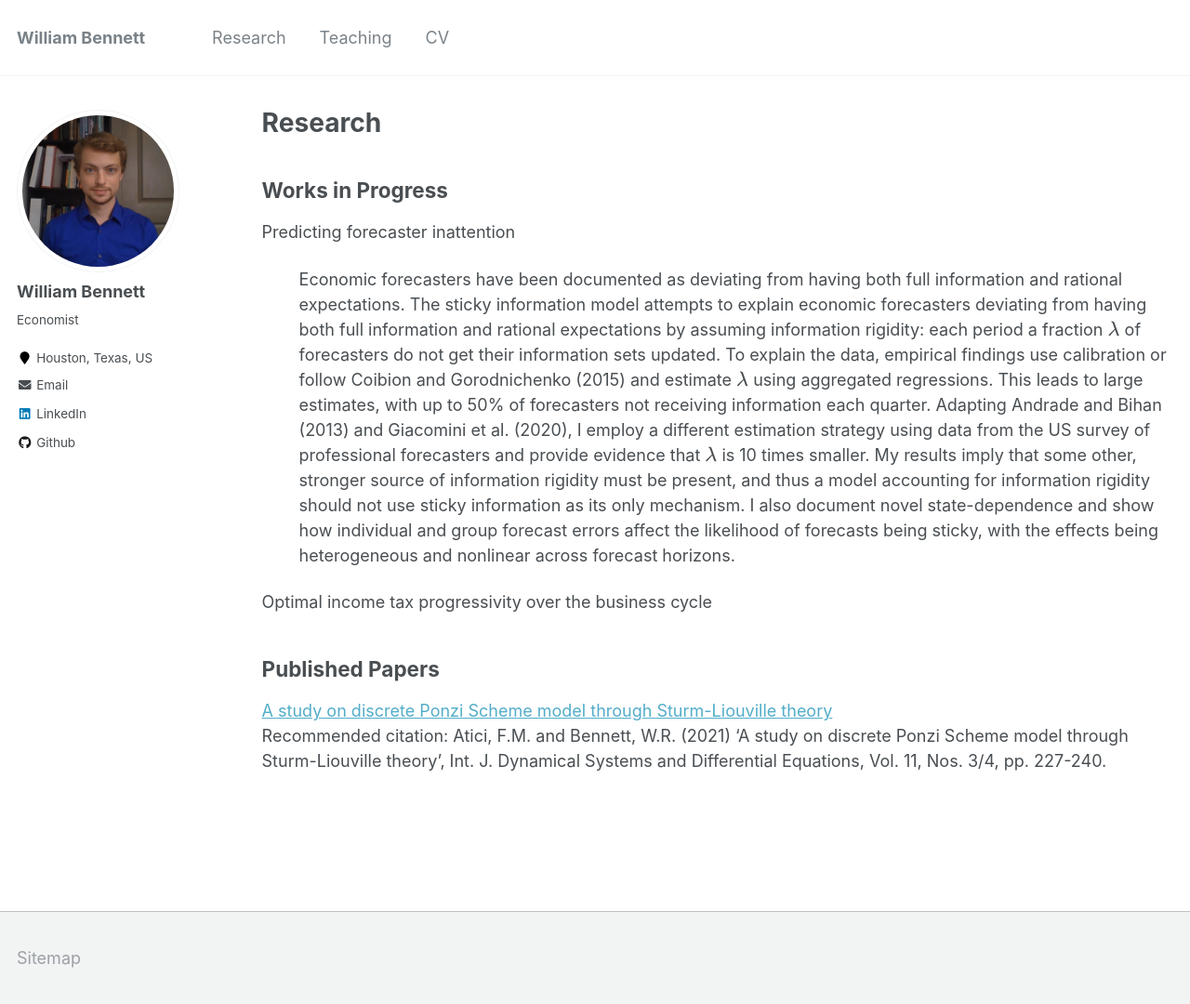
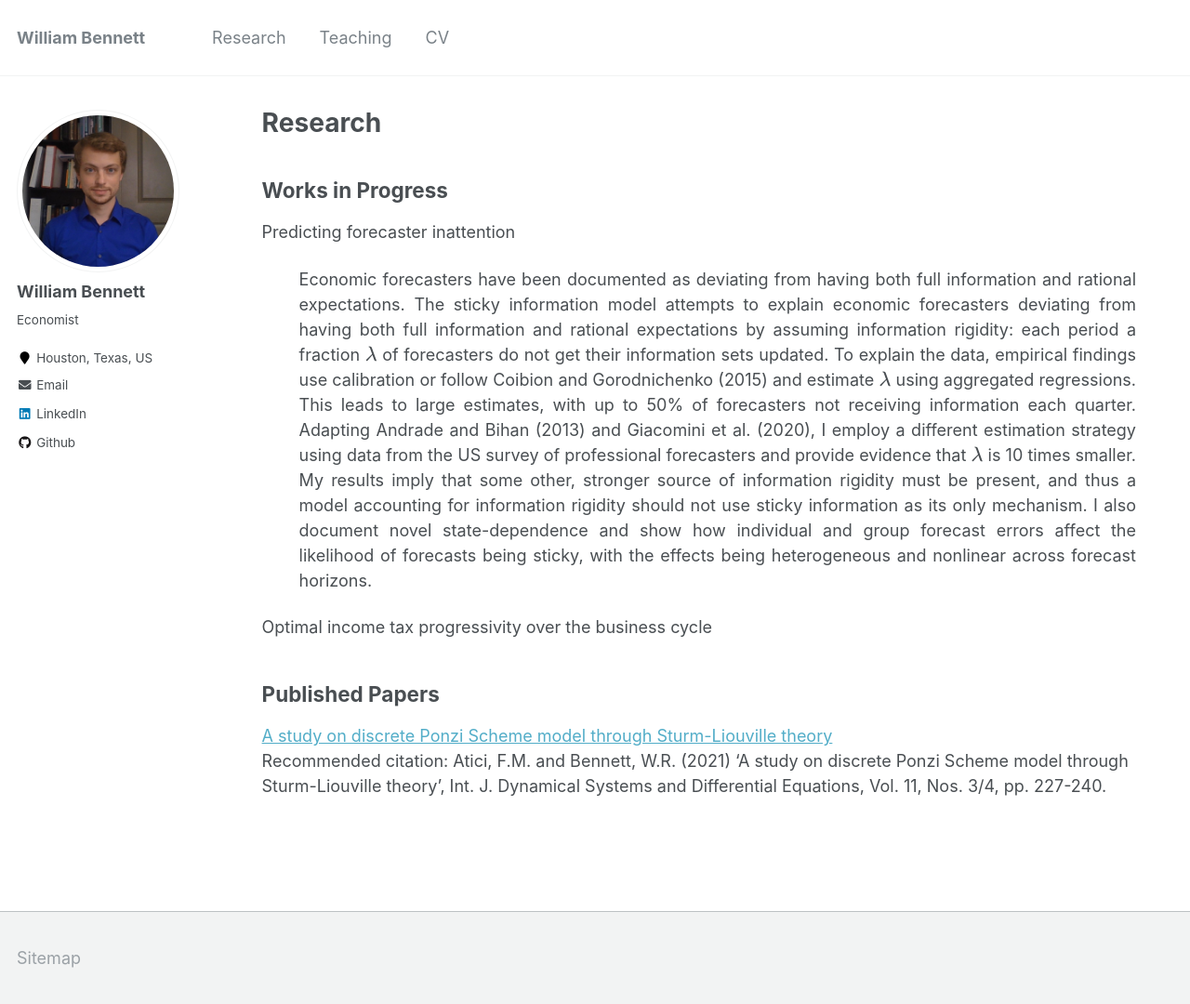
Before and after one commit to williambennettecon/williambennettecon.github.io, a Jekyll site: the page built from _pages/research.md, in a window 1280 px wide and 1080 px high. Shown: the whole window at 93% size. Built offline with Jekyll 4.4.1, drawn with Linux system fonts in a browser that asks for light colours; formulas are drawn with MathJax 3.

Commit message:
Update research.md

```diff
--- a/_pages/research.md
+++ b/_pages/research.md
@@ -11,7 +11,7 @@ Works in Progress
 --
 
 Predicting forecaster inattention
-<p style="margin-left: 40px;">
+<p style="margin-left: 40px; margin-right: 40px; text-align: justify;">
 Economic forecasters have been documented as deviating from having both full information and rational expectations. The sticky information model attempts to explain economic forecasters deviating from having both full information and rational expectations by assuming information rigidity: each period a fraction $\lambda$ of forecasters do not get their information sets updated. To explain the data, empirical findings use calibration or follow Coibion and Gorodnichenko (2015) and estimate $\lambda$ using aggregated regressions. This leads to large estimates, with up to 50% of forecasters not receiving information each quarter. Adapting Andrade and Bihan (2013) and Giacomini et al. (2020), I employ a different estimation strategy using data from the US survey of professional forecasters and provide evidence that $\lambda$ is 10 times smaller. My results imply that some other, stronger source of information rigidity must be present, and thus a model accounting for information rigidity should not use sticky information as its only mechanism. I also document novel state-dependence and show how individual and group forecast errors affect the likelihood of forecasts being sticky, with the effects being heterogeneous and nonlinear across forecast horizons.
 </p>
 
```
